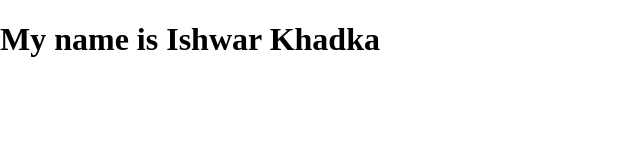
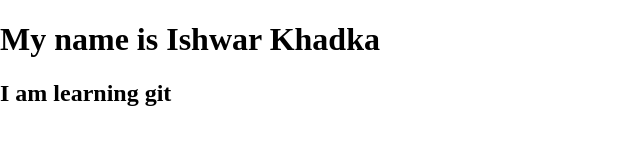
Before and after one commit to IshwarKhadka000/simplehtmlcss, a plain HTML site: page index.html in a window 1280 px wide. Shown: the whole page, without its empty margins (0-640 px from the left). Drawn offline with Linux system fonts and the light colour scheme.

Commit message:
Add heading 2

```diff
--- a/index.html
+++ b/index.html
@@ -9,6 +9,7 @@
   <body>
     <main>
         <h1>My name is Ishwar Khadka</h1>
+        <h2>I am learning git</h2>
     </main>
   </body>
 </html>
```
